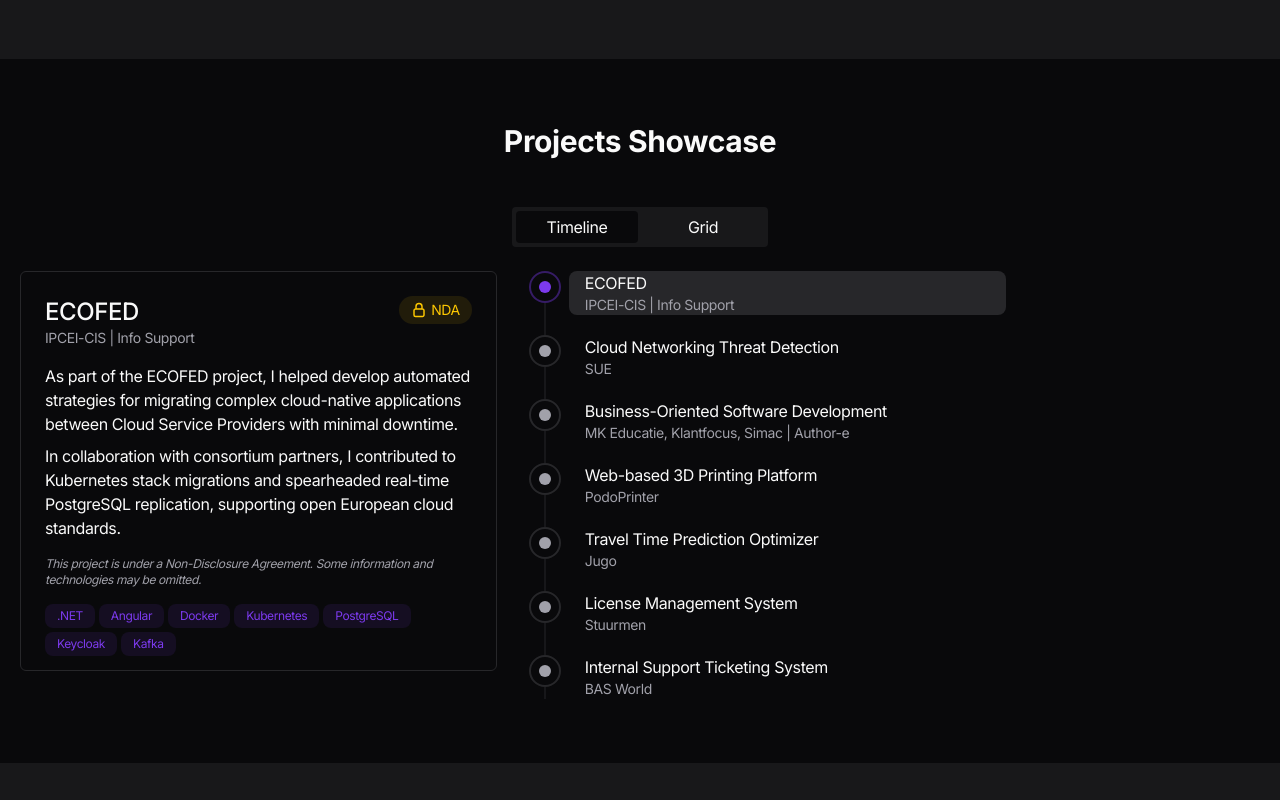
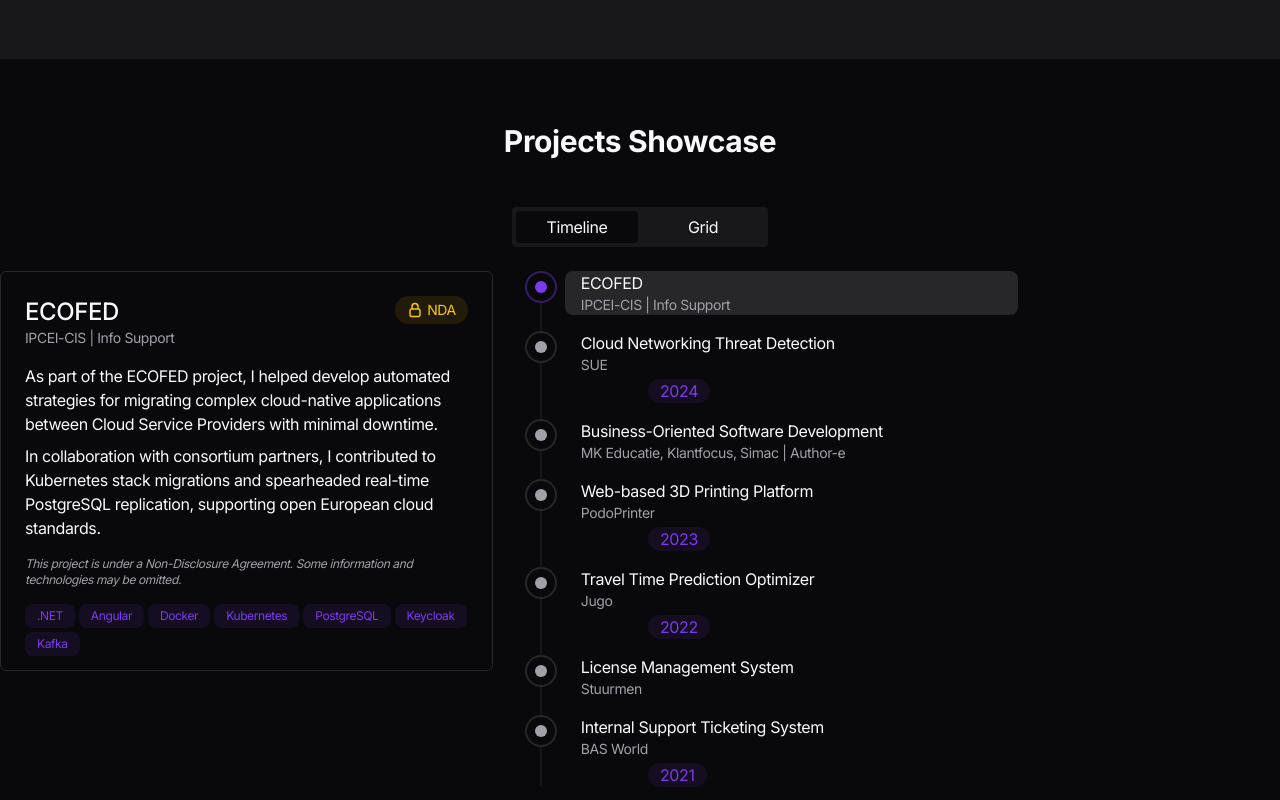
Before and after one commit to Thomas-Molen/portfolio-website-remastered, a Next.js app: page / in a window 1280 px wide. Shown: the part 1880-2680 px from the top of the page. Built offline with nearby package versions, Linux system fonts and the light colour scheme.

Commit message:
Add project year splitter

```diff
--- a/app/components/ProjectTimeline.tsx
+++ b/app/components/ProjectTimeline.tsx
@@ -8,18 +8,40 @@ interface ProjectTimelineProps {
 }
 
 export function ProjectTimeline({ projects, onSelect, selectedProject }: ProjectTimelineProps) {
+  let lastProjectYear = new Date(projects[0].date.end).getFullYear();
+  const isNewProjectYear = (project: Project): [boolean, number] => {
+    const projectYear = new Date(project.date.end).getFullYear();
+    if (projectYear < lastProjectYear) {
+      lastProjectYear = projectYear;
+      return [true, projectYear];
+    }
+    return [false, projectYear];
+  };
+
   return (
     <div className="relative">
-      <div className="absolute left-4 top-0 h-full w-px bg-muted transform -translate-x-1/2"></div>
+      {/* Line */}
+      <div className="absolute left-4 top-0 h-full w-px bg-muted transform -translate-x-1/2" style={{ zIndex: -1 }}></div>
+      {/* Record */}
+      <div className="space-y-4">
+        {projects.map((project, index) => {
+          const [displayProjectYear, year] = isNewProjectYear(project);
 
-      <div className="space-y-5">
-        {projects.map((project, index) => (
-          <TimelineItem
-            key={index}
-            project={project}
-            selected={project == selectedProject}
-            onClick={() => onSelect(project)} />
-        ))}
+          return (
+            <div key={index}>
+              <TimelineItem
+                project={project}
+                selected={project == selectedProject}
+                onClick={() => onSelect(project)}
+              />
+              {displayProjectYear && (
+                <div className="bg-primary/10 text-primary px-3 rounded-2xl mt-1 w-fit ml-[25%]">
+                  {year}
+                </div>
+              )}
+            </div>
+          );
+        })}
       </div>
     </div>
   )
--- a/app/sections/Projects.tsx
+++ b/app/sections/Projects.tsx
@@ -16,7 +16,7 @@ export default function Projects() {
   ];
 
   return (
-    <div className="container px-5">
+    <div className="container">
       <h2 className="text-3xl font-bold text-center mb-12">Projects Showcase</h2>
       {/* Large displays */}
       <div className="hidden md:block">
@@ -26,7 +26,7 @@ export default function Projects() {
         <ProjectView view={selectedView} />
       </div>
       {/* Small displays */}
-      <div className="block md:hidden">
+      <div className="block md:hidden px-3">
         <GridView />
       </div>
     </div>
--- a/types/project.ts
+++ b/types/project.ts
@@ -5,7 +5,7 @@ export default interface Project {
     technologies: string[];
     date: {
         start: string;
-        end: string | null;
+        end: string;
     };
     nda: boolean;
 }
```
